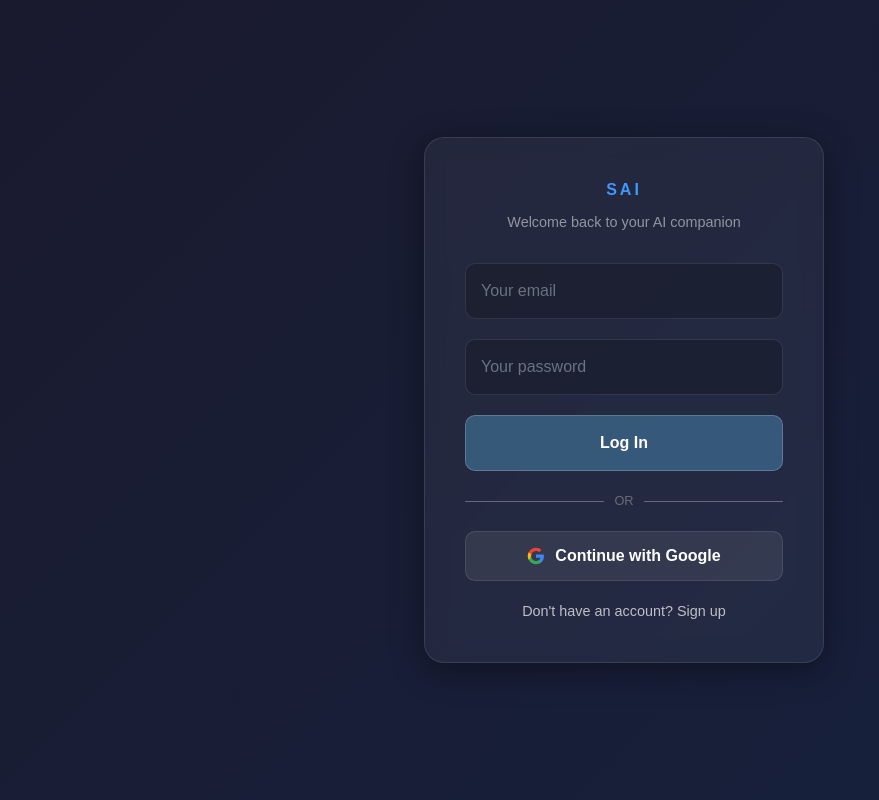
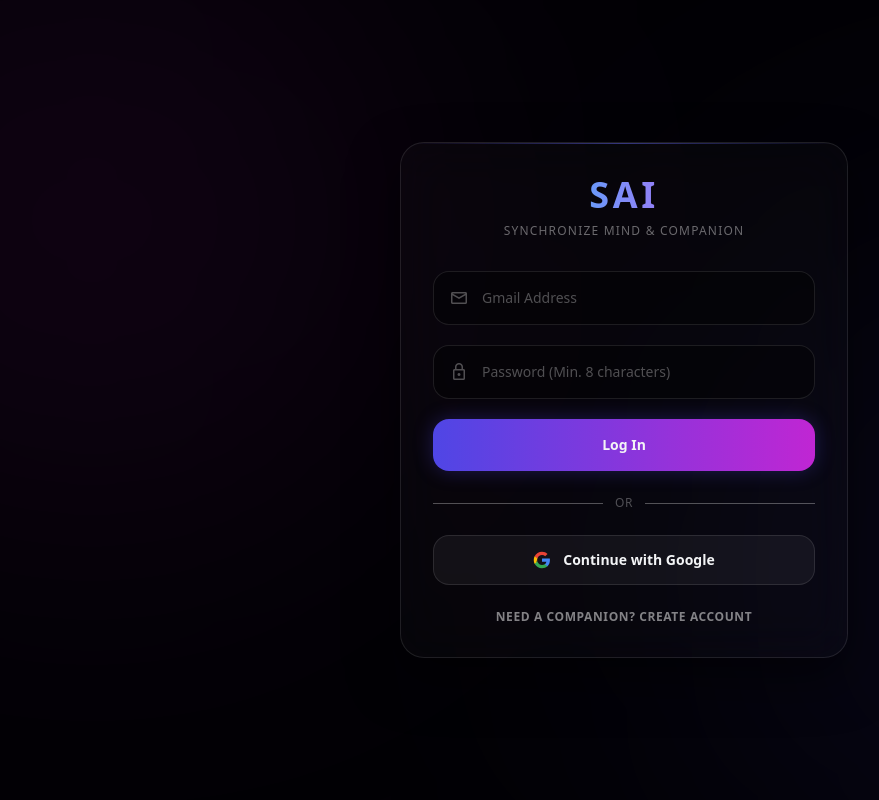
Before and after one commit to thenewbie343/emotional-ai, a React (Vite) app in the folder client/: page /sai in a window 1280 px wide. Both pictures are taken after a click on the button "I Understand & Agree". Shown: the whole page, without its empty margins (16-895 px from the left). Built offline with nearby package versions, Linux system fonts and the light colour scheme; no server answers.

Commit message:
feat: redesign Auth.jsx with premium dark theme and email/password validations; sync Google avatar and display name in ProfileHub

```diff
--- a/client/src/pages/Auth.jsx
+++ b/client/src/pages/Auth.jsx
@@ -1,6 +1,7 @@
 import { useState } from 'react'
 import { supabase } from '../lib/supabaseClient'
 import { useNavigate } from 'react-router-dom'
+import { motion } from 'framer-motion'
 
 export default function Auth() {
   const [loading, setLoading] = useState(false)
@@ -8,14 +9,57 @@ export default function Auth() {
   const [password, setPassword] = useState('')
   const [isLogin, setIsLogin] = useState(true)
   const [message, setMessage] = useState('')
+  const [messageType, setMessageType] = useState('error') // 'error' or 'success'
   const navigate = useNavigate()
 
   const handleAuth = async (e) => {
     e.preventDefault()
     setLoading(true)
     setMessage('')
+    setMessageType('error')
 
     const formattedEmail = email.trim().toLowerCase()
+
+    // 1. Password length check (must be at least 8 characters)
+    if (password.length < 8) {
+      setMessage('Password must be at least 8 characters.')
+      setLoading(false)
+      return
+    }
+
+    // 2. Validate email domain for Sign Up (must end with @gmail.com)
+    if (!isLogin) {
+      if (!formattedEmail.endsWith('@gmail.com')) {
+        setMessage('Only valid @gmail.com email addresses are allowed for signup.')
+        setLoading(false)
+        return
+      }
+
+      const usernamePart = formattedEmail.split('@')[0]
+
+      // A. Minimum 4 character username check
+      if (usernamePart.length < 4) {
+        setMessage('Gmail username must be at least 4 characters long (before @gmail.com).')
+        setLoading(false)
+        return
+      }
+
+      // B. Blacklist check (test, dummy, fraud, temp, fake, guest, admin)
+      const blacklist = ['test', 'dummy', 'fraud', 'temp', 'fake', 'guest', 'admin']
+      if (blacklist.some(word => usernamePart.includes(word))) {
+        setMessage('Gmail username contains blocked keywords (e.g. test, dummy, fraud).')
+        setLoading(false)
+        return
+      }
+
+      // C. Gmail format check (only alphanumeric a-z, 0-9 and single dots allowed)
+      const gmailRegex = /^[a-z0-9]+(\.[a-z0-9]+)*$/;
+      if (!gmailRegex.test(usernamePart)) {
+        setMessage('Invalid Gmail username format (only letters, numbers, and single dots allowed).')
+        setLoading(false)
+        return
+      }
+    }
 
     try {
       if (isLogin) {
@@ -37,7 +81,8 @@ export default function Auth() {
           }
         })
         if (error) throw error
-        setMessage('Check your email for the login link! Or if you disabled email confirmation, try logging in now.')
+        setMessageType('success')
+        setMessage('Verification link sent! Check your Gmail inbox.')
       }
     } catch (error) {
       setMessage(error.error_description || error.message)
@@ -49,6 +94,7 @@ export default function Auth() {
   const handleGoogleLogin = async () => {
     setLoading(true)
     setMessage('')
+    setMessageType('error')
     try {
       const { error } = await supabase.auth.signInWithOAuth({
         provider: 'google',
@@ -64,87 +110,85 @@ export default function Auth() {
   }
 
   return (
-    <div style={{
-      width: '100vw', height: '100vh', display: 'flex', justifyContent: 'center', alignItems: 'center',
-      background: 'linear-gradient(135deg, #1a1a2e 0%, #16213e 100%)',
-      fontFamily: 'sans-serif'
-    }}>
-      <div style={{
-        background: 'rgba(255, 255, 255, 0.05)',
-        backdropFilter: 'blur(10px)',
-        padding: '40px', borderRadius: '20px', border: '1px solid rgba(255,255,255,0.1)',
-        width: '100%', maxWidth: '400px',
-        color: 'white',
-        boxShadow: '0 8px 32px 0 rgba(0, 0, 0, 0.37)'
-      }}>
-        <h1 style={{ textAlign: 'center', marginBottom: '10px', fontWeight: '700', letterSpacing: '3px', background: 'linear-gradient(135deg, #7c5cfc, #00d4ff)', WebkitBackgroundClip: 'text', WebkitTextFillColor: 'transparent' }}>
+    <div className="min-h-screen w-screen bg-[#020005] text-gray-100 flex items-center justify-center p-6 overflow-x-hidden relative font-sans">
+      {/* Cosmic background nebulas */}
+      <div className="absolute inset-0 overflow-hidden pointer-events-none z-0">
+        <div className="absolute top-[-10%] left-[-15%] w-[600px] h-[600px] bg-fuchsia-900/15 blur-[150px] rounded-full mix-blend-screen" />
+        <div className="absolute bottom-[-15%] right-[-10%] w-[700px] h-[700px] bg-indigo-900/15 blur-[150px] rounded-full mix-blend-screen" />
+      </div>
+
+      <motion.div
+        initial={{ opacity: 0, y: 30 }}
+        animate={{ opacity: 1, y: 0 }}
+        transition={{ duration: 0.8, ease: 'easeOut' }}
+        className="w-full max-w-md relative z-10"
+      >
+        <div className="p-8 rounded-3xl bg-white/[0.02] border border-white/10 backdrop-blur-xl shadow-[0_20px_50px_rgba(0,0,0,0.5)] flex flex-col relative overflow-hidden">
+          {/* Subtle light leak */}
+          <div className="absolute top-0 left-0 right-0 h-[1px] bg-gradient-to-r from-transparent via-indigo-500/50 to-transparent" />
+
+          <div className="text-center mb-8">
+            <h1 className="text-4xl font-extrabold tracking-widest bg-gradient-to-r from-[#00d4ff] via-indigo-400 to-fuchsia-500 bg-clip-text text-transparent mb-2">
               SAI
             </h1>
-        <p style={{ textAlign: 'center', marginBottom: '30px', fontSize: '0.9rem', opacity: 0.5 }}>
-          {isLogin ? 'Welcome back to your AI companion' : 'Create your AI companion'}
+            <p className="text-xs uppercase tracking-widest text-white/40">
+              {isLogin ? 'Synchronize Mind & Companion' : 'Crystallize New Insight'}
             </p>
+          </div>
 
-        <form onSubmit={handleAuth} style={{ display: 'flex', flexDirection: 'column', gap: '20px' }}>
+          <form onSubmit={handleAuth} className="space-y-5">
+            <div className="relative group">
+              <span className="material-symbols-outlined absolute left-4 top-1/2 -translate-y-1/2 text-white/30 group-focus-within:text-indigo-400 transition-colors text-[20px]">
+                mail
+              </span>
               <input
                 type="email"
-            placeholder="Your email"
+                placeholder="Gmail Address"
                 value={email}
                 onChange={(e) => setEmail(e.target.value)}
-            style={{
-              padding: '15px', borderRadius: '10px', border: '1px solid rgba(255,255,255,0.1)',
-              background: 'rgba(0,0,0,0.2)', color: 'white', outline: 'none'
-            }}
+                className="w-full bg-black/40 border border-white/10 rounded-2xl px-5 py-4 pl-12 text-sm text-white placeholder-white/30 outline-none focus:border-indigo-500 focus:ring-2 focus:ring-indigo-500/20 transition-all duration-300 pointer-events-auto"
                 required
               />
+            </div>
+
+            <div className="relative group">
+              <span className="material-symbols-outlined absolute left-4 top-1/2 -translate-y-1/2 text-white/30 group-focus-within:text-indigo-400 transition-colors text-[20px]">
+                lock
+              </span>
               <input
                 type="password"
-            placeholder="Your password"
+                placeholder="Password (Min. 8 characters)"
                 value={password}
                 onChange={(e) => setPassword(e.target.value)}
-            style={{
-              padding: '15px', borderRadius: '10px', border: '1px solid rgba(255,255,255,0.1)',
-              background: 'rgba(0,0,0,0.2)', color: 'white', outline: 'none'
-            }}
+                className="w-full bg-black/40 border border-white/10 rounded-2xl px-5 py-4 pl-12 text-sm text-white placeholder-white/30 outline-none focus:border-indigo-500 focus:ring-2 focus:ring-indigo-500/20 transition-all duration-300 pointer-events-auto"
                 required
               />
+            </div>
 
-          <button type="submit" disabled={loading} style={{
-            padding: '15px', borderRadius: '10px',
-            background: 'rgba(100, 200, 255, 0.3)', color: 'white',
-            cursor: 'pointer', fontWeight: 'bold', border: '1px solid rgba(255,255,255,0.2)',
-            transition: 'background 0.3s'
-          }}>
-            {loading ? 'Loading...' : (isLogin ? 'Log In' : 'Sign Up')}
+            <button
+              type="submit"
+              disabled={loading}
+              className="w-full py-4 rounded-2xl bg-gradient-to-r from-indigo-600 to-fuchsia-600 text-sm font-semibold hover:opacity-90 transition-opacity shadow-[0_0_20px_rgba(79,70,229,0.3)] flex items-center justify-center gap-2 pointer-events-auto disabled:opacity-50 disabled:cursor-not-allowed"
+            >
+              {loading ? (
+                <div className="w-5 h-5 border-2 border-white/30 border-t-white rounded-full animate-spin" />
+              ) : (
+                isLogin ? 'Log In' : 'Sign Up'
+              )}
             </button>
           </form>
 
-        <div style={{ display: 'flex', alignItems: 'center', margin: '20px 0', opacity: 0.3 }}>
-          <div style={{ flex: 1, height: '1px', background: 'white' }} />
-          <span style={{ padding: '0 10px', fontSize: '0.8rem' }}>OR</span>
-          <div style={{ flex: 1, height: '1px', background: 'white' }} />
+          <div className="flex items-center my-6 opacity-30">
+            <div className="flex-1 h-[1px] bg-white" />
+            <span className="px-3 text-xs tracking-wider">OR</span>
+            <div className="flex-1 h-[1px] bg-white" />
           </div>
 
           <button
             type="button"
             onClick={handleGoogleLogin}
             disabled={loading}
-          style={{
-            width: '100%',
-            padding: '12px',
-            borderRadius: '10px',
-            background: 'rgba(255, 255, 255, 0.08)',
-            color: 'white',
-            cursor: 'pointer',
-            fontWeight: '600',
-            border: '1px solid rgba(255,255,255,0.1)',
-            display: 'flex',
-            alignItems: 'center',
-            justifyContent: 'center',
-            gap: '10px',
-            transition: 'background 0.3s'
-          }}
-          onMouseOver={(e) => e.currentTarget.style.background = 'rgba(255, 255, 255, 0.15)'}
-          onMouseOut={(e) => e.currentTarget.style.background = 'rgba(255, 255, 255, 0.08)'}
+            className="w-full py-3.5 rounded-2xl bg-white/5 border border-white/10 text-sm font-semibold hover:bg-white/10 transition-all flex items-center justify-center gap-3 pointer-events-auto hover:border-white/20 active:scale-[0.98] disabled:opacity-50"
           >
             <svg width="18" height="18" viewBox="0 0 24 24">
               <path fill="#4285F4" d="M22.56 12.25c0-.78-.07-1.53-.2-2.25H12v4.26h5.92c-.26 1.37-1.04 2.53-2.21 3.31v2.77h3.57c2.08-1.92 3.28-4.74 3.28-8.09z"/>
@@ -155,13 +199,31 @@ export default function Auth() {
             Continue with Google
           </button>
 
-        {message && <p style={{ marginTop: '20px', textAlign: 'center', color: '#ffb3ba' }}>{message}</p>}
+          {message && (
+            <motion.div
+              initial={{ opacity: 0, y: -10 }}
+              animate={{ opacity: 1, y: 0 }}
+              className={`mt-6 p-4 rounded-2xl text-xs text-center border ${
+                messageType === 'error'
+                  ? 'bg-red-500/10 border-red-500/20 text-red-300'
+                  : 'bg-emerald-500/10 border-emerald-500/20 text-emerald-300'
+              }`}
+            >
+              {message}
+            </motion.div>
+          )}
 
-        <p style={{ marginTop: '20px', textAlign: 'center', cursor: 'pointer', opacity: 0.7, fontSize: '0.9rem' }}
-           onClick={() => setIsLogin(!isLogin)}>
-          {isLogin ? "Don't have an account? Sign up" : "Already have an account? Log in"}
+          <p
+            onClick={() => {
+              setIsLogin(!isLogin);
+              setMessage('');
+            }}
+            className="mt-6 text-center cursor-pointer text-xs text-white/50 hover:text-white transition-colors uppercase tracking-wider font-semibold pointer-events-auto"
+          >
+            {isLogin ? "Need a companion? Create account" : "Synchronize existing companion? Log In"}
           </p>
         </div>
+      </motion.div>
     </div>
   )
 }
```
Also changed, not shown: client/src/pages/ProfileHub.jsx (+6 -2 lines). Lines whose indentation alone changed are shown as unchanged.
